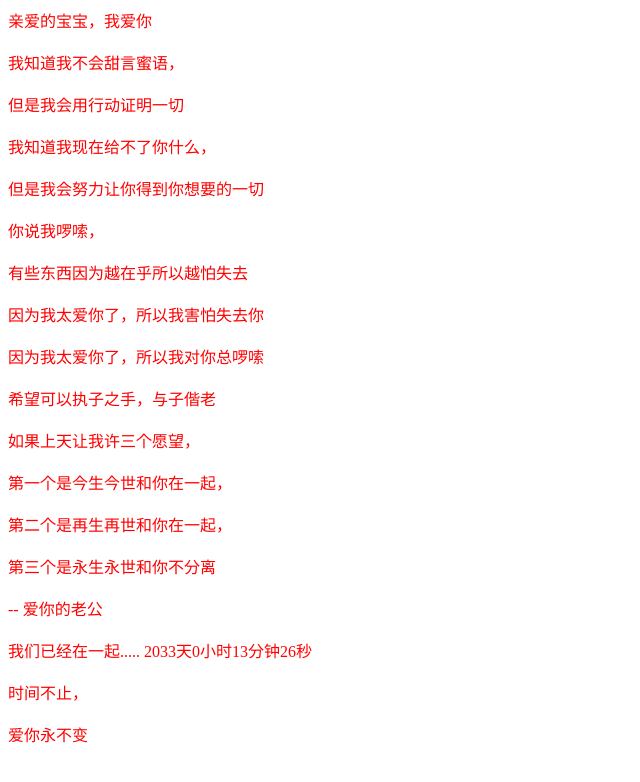
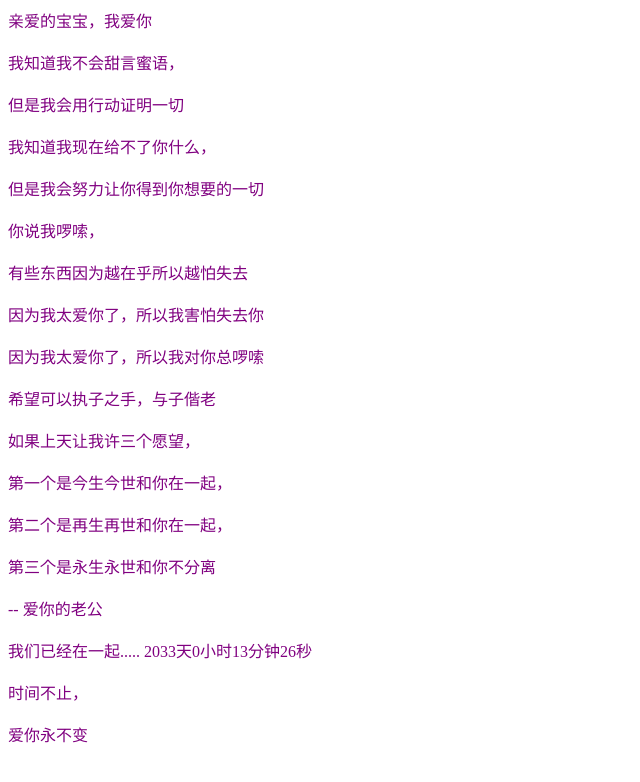
Before and after one commit to yan8592234/love, a plain HTML site: page index.html in a window 1280 px wide. Shown: the whole page, without its empty margins (0-640 px from the left). Drawn offline with nearby package versions, Linux system fonts and the light colour scheme.

Commit message:
换为紫色

```diff
--- a/index.html
+++ b/index.html
@@ -7,7 +7,7 @@
 		<title></title>
 		<style type="text/css">
 			.say {
-				color: #FF0000;
+				color: purple;
 			}
 		</style>
 	</head>
```
